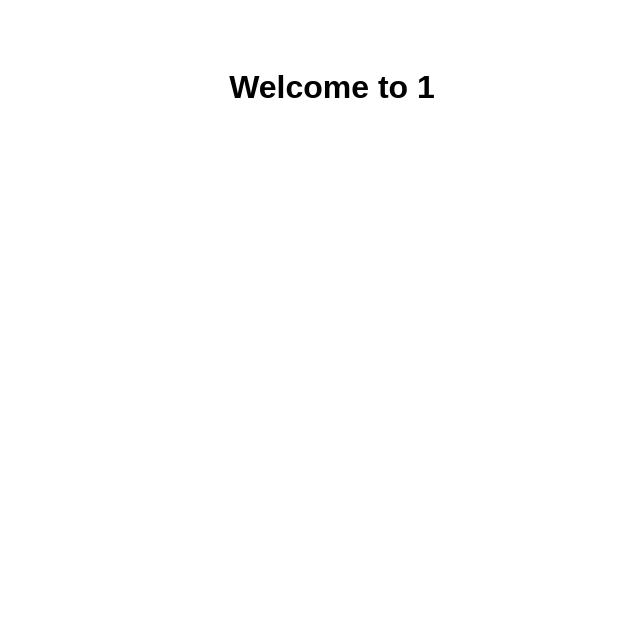
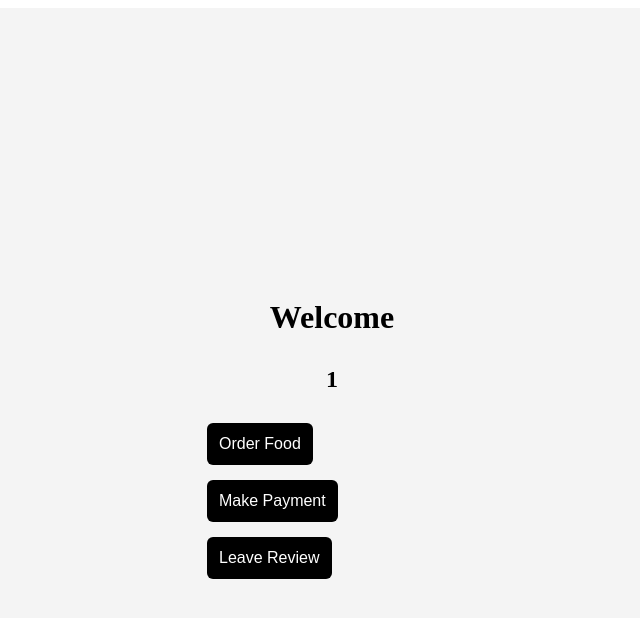
Before and after one commit to archana16ju/hotalmanagement, a Next.js app: page /table/1 in a window 1280 px wide. Shown: the top 618 px of the page, without its empty margins (308-948 px from the left). Built offline with nearby package versions, Linux system fonts and the light colour scheme.

Commit message:
Create table UI page

```diff
--- a/src/app/order/[id]/page.tsx
+++ b/src/app/order/[id]/page.tsx
@@ -7,16 +7,13 @@ interface Order {
   table: string
   items: { name: string; qty: number }[]
 }
-
 interface OrderPageProps {
   params: { id: string }
 }
-
 export default function OrderPage({ params }: OrderPageProps) {
   const { id } = params
   const [order, setOrder] = useState<Order | null>(null)
   const [loading, setLoading] = useState(true)
-
   useEffect(() => {
     fetch(`/api/orders?table=${id}`)
       .then(res => res.json())
--- /dev/null
+++ b/src/app/payment/[id]/page.tsx
@@ -0,0 +1,3 @@
+export default function PaymentPage({ params }) {
+  return <div>Payment Page for {params.id}</div>
+}
--- a/src/app/review/[id]/page.tsx
+++ b/src/app/review/[id]/page.tsx
@@ -5,7 +5,6 @@ import { useState } from 'react'
 interface ReviewPageProps {
   params: { id: string }
 }
-
 export default function ReviewPage({ params }: ReviewPageProps) {
   const { id } = params
   const [review, setReview] = useState('')
@@ -19,9 +18,7 @@ export default function ReviewPage({ params }: ReviewPageProps) {
     })
     setSubmitted(true)
   }
-
   if (submitted) return <p>Thank you for your review!</p>
-
   return (
     <div style={{ padding: 40, textAlign: 'center' }}>
       <h1>Leave Review for {id.replace(/-/g, ' ')}</h1>
--- a/src/app/table/[id]/page.tsx
+++ b/src/app/table/[id]/page.tsx
@@ -1,61 +1,52 @@
 'use client'
 
-import { useSearchParams } from 'next/navigation'
+import Link from 'next/link'
 
 interface TablePageProps {
-  params: {
-    id: string
-  }
+  params: { id: string }
 }
 
 export default function TablePage({ params }: TablePageProps) {
   const { id } = params
-  const searchParams = useSearchParams()
-
-  const enableOrder = searchParams.get('order') === '1'
-  const enablePayment = searchParams.get('payment') === '1'
-  const enableReview = searchParams.get('review') === '1'
-
-  const formattedTableName = id.replace(/-/g, ' ').toUpperCase()
 
   return (
-    <div style={{ padding: 40, textAlign: 'center', fontFamily: 'Arial' }}>
-      <h1>Welcome to {formattedTableName}</h1>
+    <div style={{
+      minHeight: '100vh',
+      display: 'flex',
+      flexDirection: 'column',
+      justifyContent: 'center',
+      alignItems: 'center',
+      background: '#f4f4f4',
+      padding: 20
+    }}>
+      <h1 style={{ marginBottom: 10 }}>Welcome</h1>
+      <h2 style={{ marginBottom: 30 }}>{id}</h2>
 
-      <div style={{ marginTop: 40 }}>
+      <div style={{ display: 'flex', flexDirection: 'column', gap: 15, width: 250 }}>
 
-        {enableOrder && (
-          <button
-            onClick={() => window.location.href = `/order/${id}`}
-            style={{ padding: '12px 25px', margin: 10 }}
-          >
-            Order
-          </button>
-        )}
+        <Link href={`/order/${id}`}>
+          <button style={buttonStyle}>Order Food</button>
+        </Link>
 
-        {enablePayment && (
-          <a
-            href={`upi://pay?pa=hotel@upi&pn=HotelName&am=0&tn=${id}`}
-            style={{
-              padding: '12px 25px',
-              margin: 10,
-              display: 'inline-block'
-            }}
-          >
-            Payment
-          </a>
-        )}
+        <Link href={`/payment/${id}`}>
+          <button style={buttonStyle}>Make Payment</button>
+        </Link>
 
-        {enableReview && (
-          <button
-            onClick={() => window.location.href = `/review/${id}`}
-            style={{ padding: '12px 25px', margin: 10 }}
-          >
-            Review
-          </button>
-        )}
+        <Link href={`/review/${id}`}>
+          <button style={buttonStyle}>Leave Review</button>
+        </Link>
 
       </div>
     </div>
   )
 }
+
+const buttonStyle: React.CSSProperties = {
+  padding: '12px',
+  fontSize: '16px',
+  backgroundColor: '#000',
+  color: '#fff',
+  border: 'none',
+  borderRadius: '6px',
+  cursor: 'pointer'
+}
```
